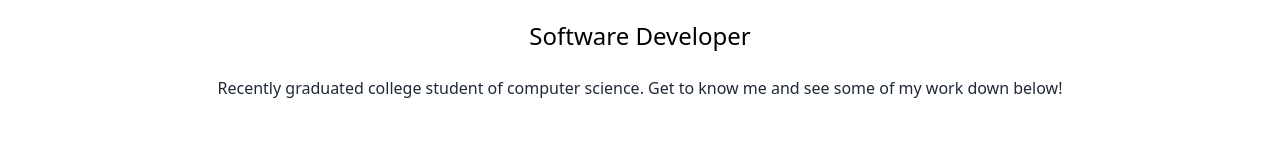
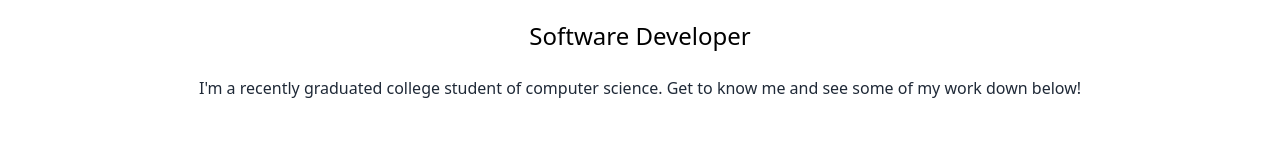
Before and after one commit to zmertz/react-portfolio, a Next.js app: page / in a window 1280 px wide. Shown: the part 248-414 px from the top of the page. Built offline with nearby package versions, Linux system fonts and the light colour scheme.

Commit message:
Updating resumé spelling. Fixed some sentences

```diff
--- a/pages/ResumePage.js
+++ b/pages/ResumePage.js
@@ -25,13 +25,13 @@
               <li><BsFillMoonStarsFill
               className='cursor-pointer text-xl'/></li>
               <li><a className='bg-gradient-to-r from-cyan-500 to-teal-500 text-white px-4 py-2 rounded-md ml-8' href='/ResumePage'>
-                Resume
+                Resumé
               </a></li>
             </ul>
           </nav>
 
           <div className='text-center p-5'>
-            <h2 className='text-5xl py-2 text-teal-600 font-medium'>Resume</h2>
+            <h2 className='text-5xl py-2 text-teal-600 font-medium'>Resumé</h2>
             <p className='text-teal-500 underline'>
               <a href="/resume.pdf" download>(download)</a>
             </p>
--- a/pages/index.js
+++ b/pages/index.js
@@ -39,7 +39,7 @@
               onClick={() => setDarkMode(!darkMode)}
               className='cursor-pointer text-xl'/></li>
               <li><a className='bg-gradient-to-r from-cyan-500 to-teal-500 text-white px-4 py-2 rounded-md ml-8' href='/ResumePage'>
-                Resume
+                Resumé
               </a></li>
             </ul>
           </nav>
@@ -48,7 +48,7 @@
             <h2 className='text-5xl py-2 text-teal-600 font-medium'>Zack Mertz</h2>
             <h3 className='text-2xl py-2'>Software Developer</h3>
             <p className='text-md py-3 leading-8 text-gray-800'>
-              Recently graduated college student of computer science.
+              I'm a recently graduated college student of computer science.
               Get to know me and see some of my work down below!
             </p>
           </div>
```
